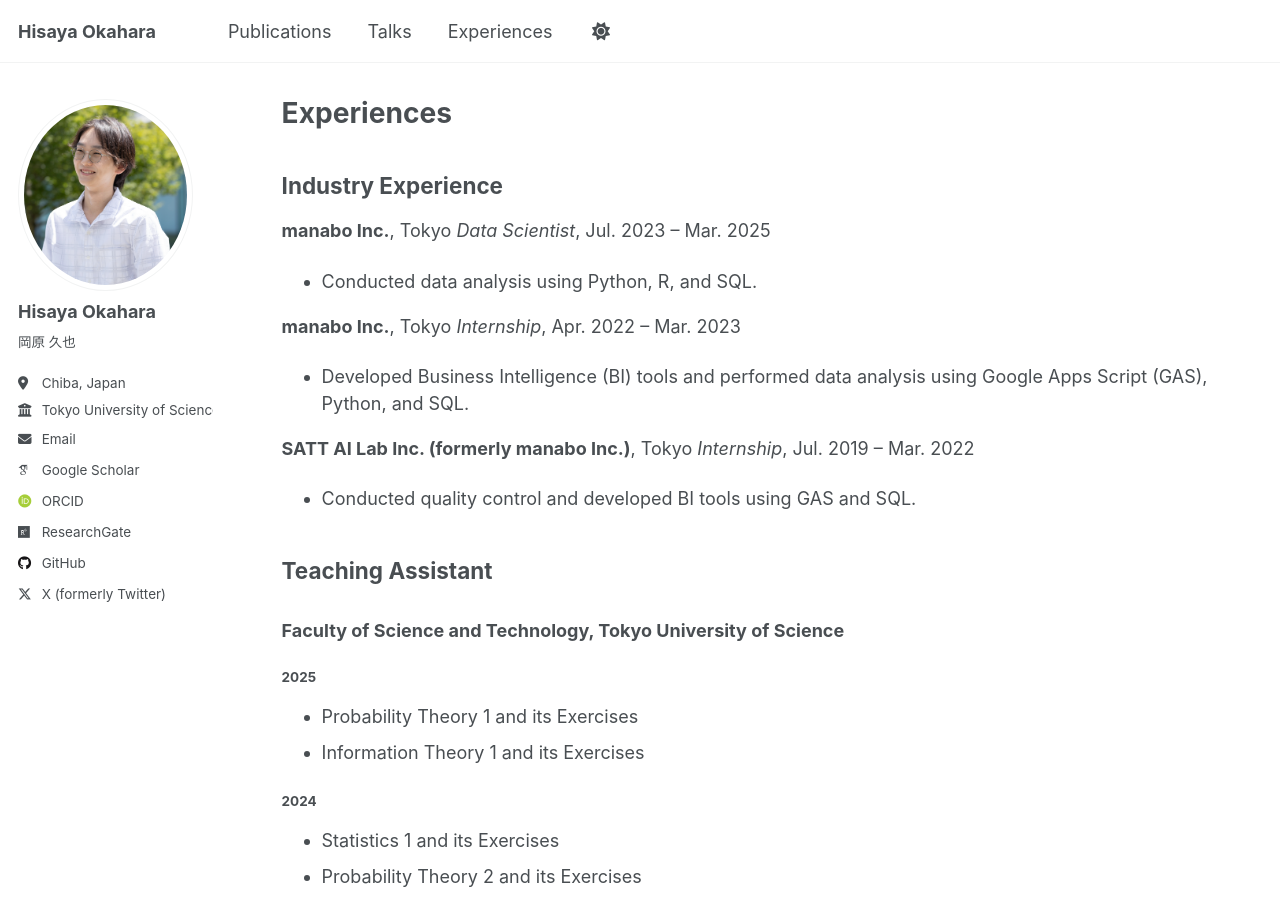
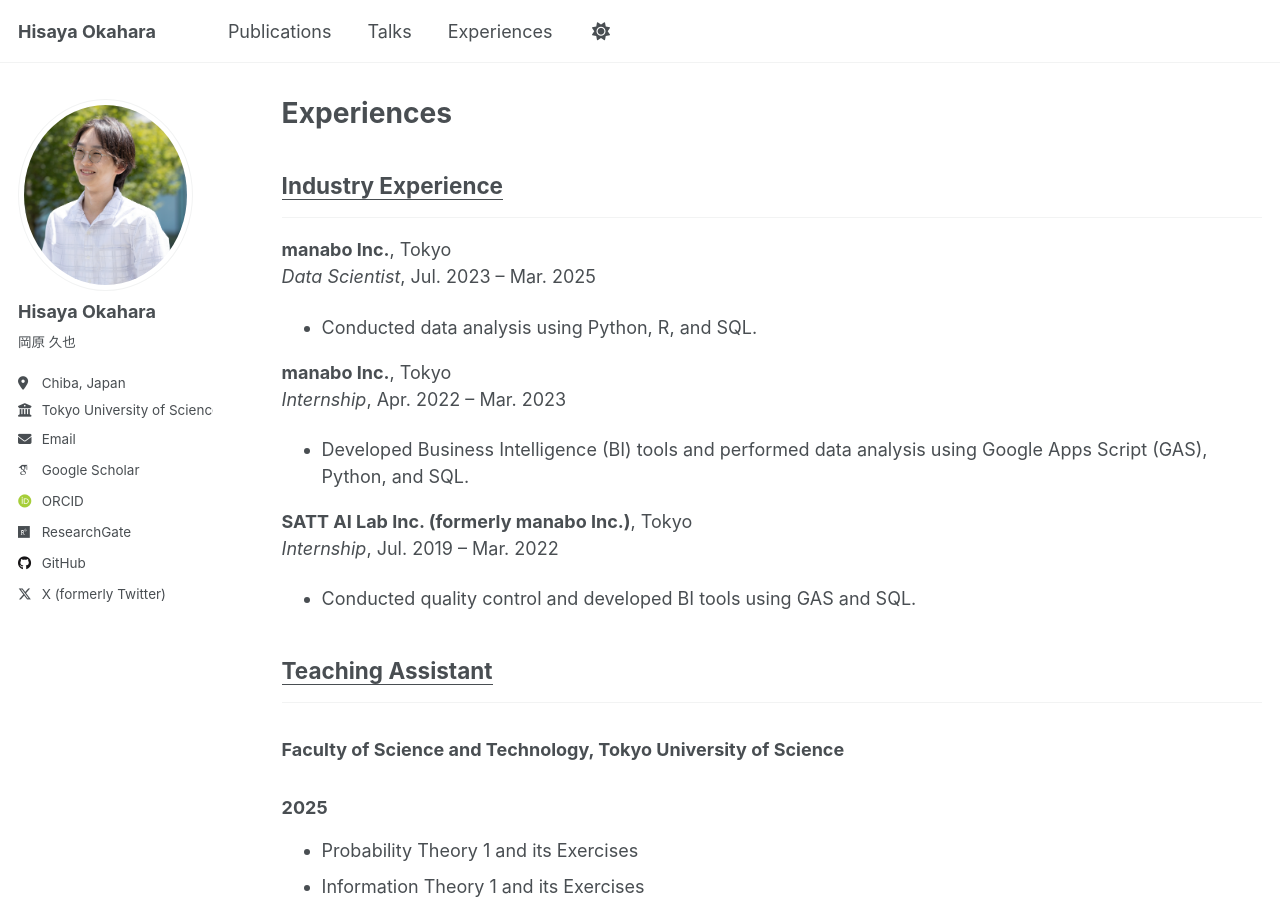
Before and after one commit to h-okahara/h-okahara.github.io, a Jekyll site: the page built from _pages/experiences.md, in a window 1280 px wide and 900 px high. Built offline with Jekyll 4.4.1, drawn with Linux system fonts in a browser that asks for light colours; some web fonts are replaced.

```diff
--- a/_pages/experiences.md
+++ b/_pages/experiences.md
@@ -5,7 +5,8 @@ permalink: /experiences/
 author_profile: true
 ---
 
-## Industry Experience
+## <u> Industry Experience <u>
+---
 
 **manabo Inc.**, Tokyo
 *Data Scientist*, Jul. 2023 – Mar. 2025
@@ -21,22 +22,23 @@ author_profile: true
 
 
 
-## Teaching Assistant
+## <u> Teaching Assistant <u>
+---
 
 ### Faculty of Science and Technology, Tokyo University of Science
 
-#### 2025
+### 2025
 - Probability Theory 1 and its Exercises
 - Information Theory 1 and its Exercises
 
-#### 2024
+### 2024
 - Statistics 1 and its Exercises
 - Probability Theory 2 and its Exercises
 - Linear Algebra2 and its Exercises
 - Probability Theory 1 and its Exercises
 - Mathematics for Information Sciences 1A and its Exercises
 
-#### 2023
+### 2023
 - Mathematics for Information Sciences 1B and its Exercises
 - Linear Algebra2 and its Exercises
 - Mathematics for Information Sciences 1A and its Exercises
```
